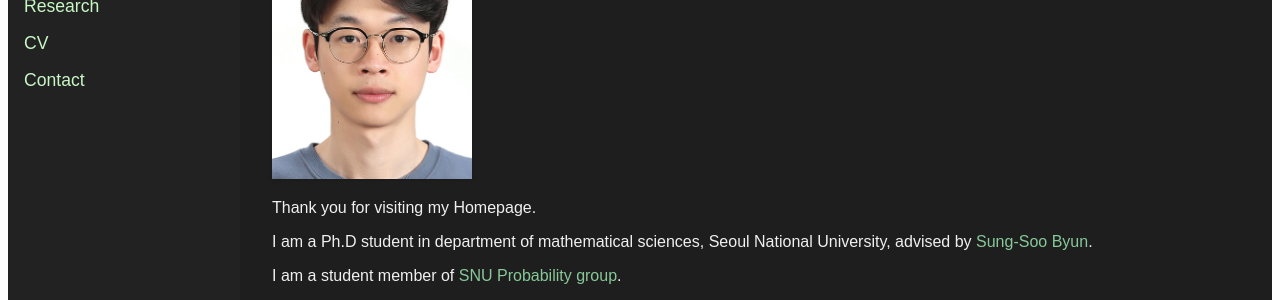
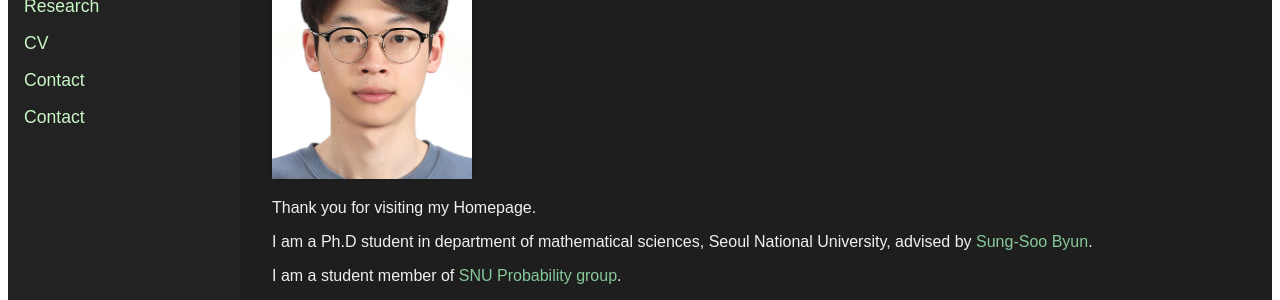
Before and after one commit to y-gJung/y-gJung.github.io, a Jekyll site: the page built from index.md, in a window 1280 px wide. Shown: the part 197-497 px from the top of the page. Built offline with Jekyll 4.4.1, drawn with Linux system fonts in a browser that asks for light colours.

Commit message:
Update default.html

```diff
--- a/_layouts/default.html
+++ b/_layouts/default.html
@@ -19,6 +19,7 @@
     <a href="/research.html" class="side-link">Research</a>
     <a href="/cv.html" class="side-link">CV</a>
     <a href="/contact.html" class="side-link">Contact</a>
+    <a href="/travel.html" class="side-link">Contact</a>
   </nav>
 
   <main class="main-content">
```
